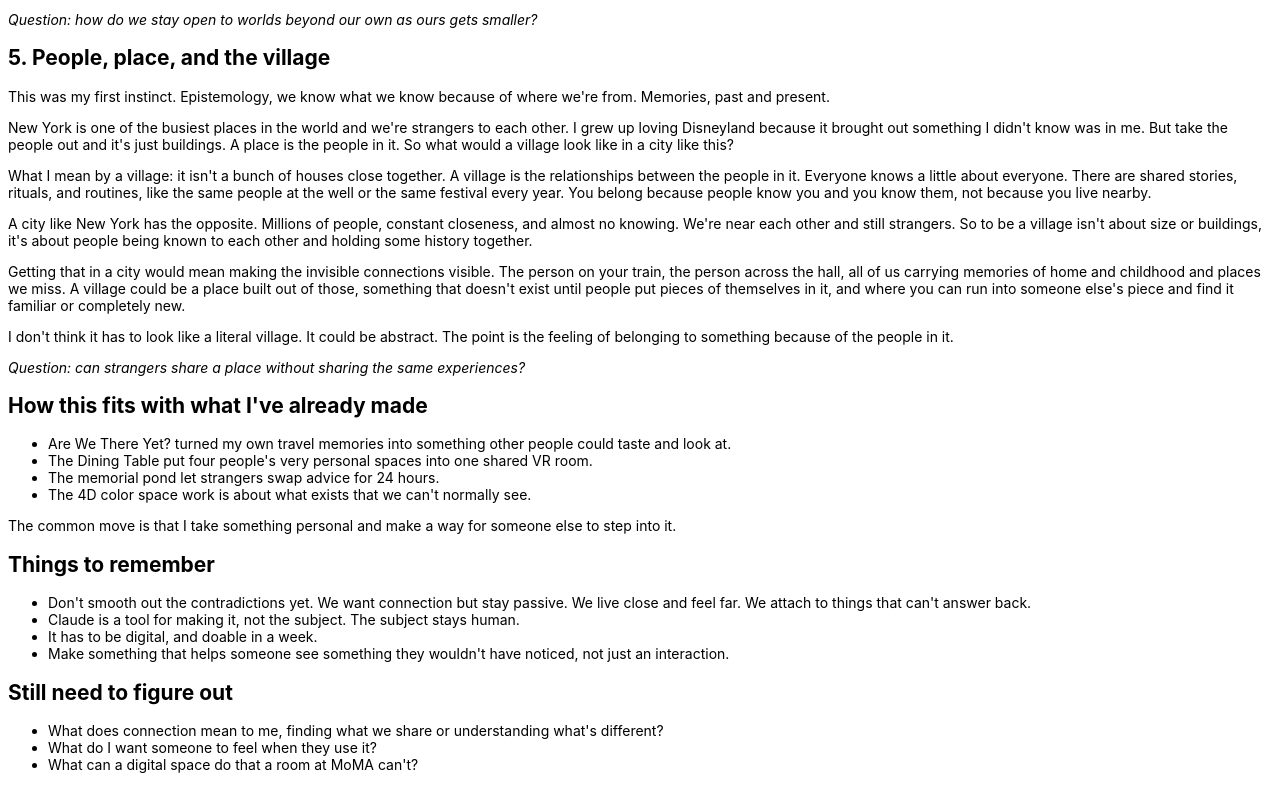
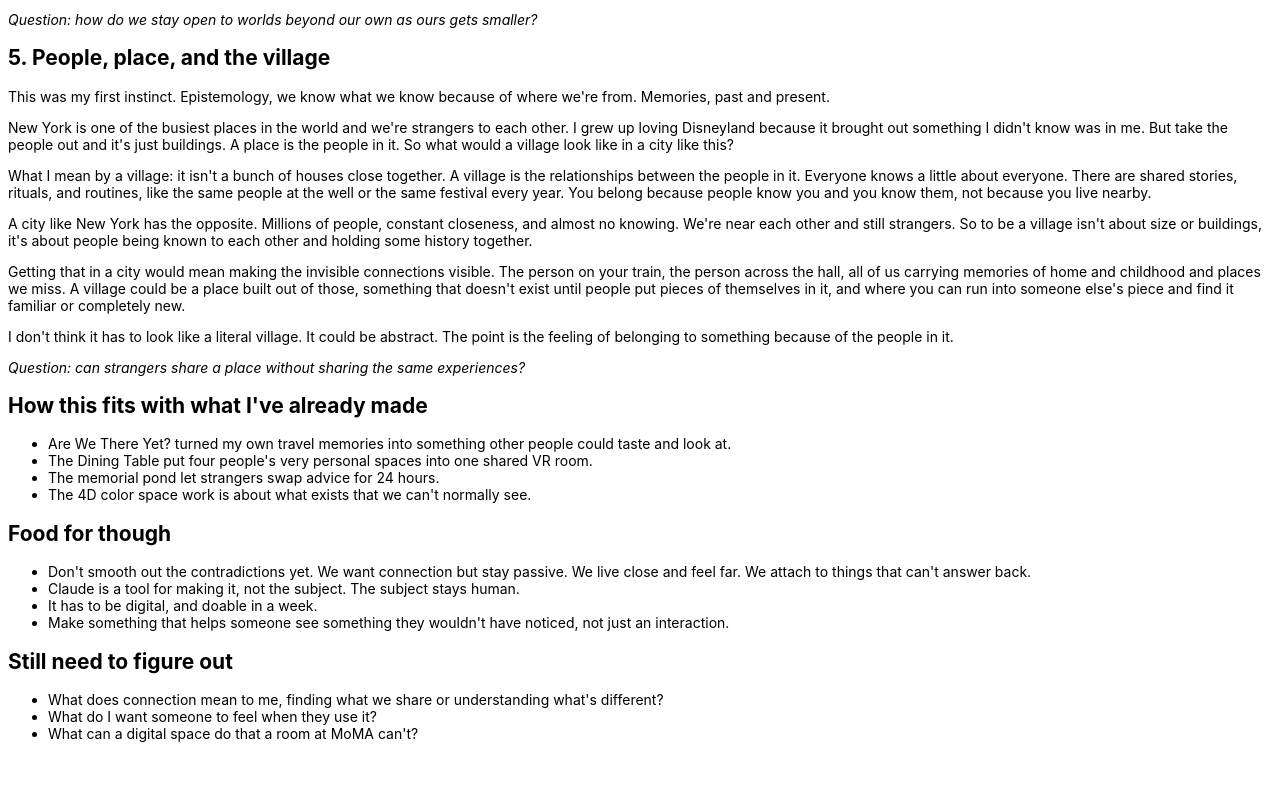
Before and after one commit to ashchu/momaxanthropic, a plain HTML site: page index.html in a window 1280 px wide. Shown: the part 877-1664 px from the top of the page. After the commit the page ends 1633 px from the top, so only its background shows below. Drawn offline with Linux system fonts and the light colour scheme.

Commit message:
Refactor content and update section headers in index.html
Removed a paragraph about personal connections and added a new section header for 'Food for thought'.

```diff
--- a/index.html
+++ b/index.html
@@ -6,7 +6,7 @@
 
 <h1>Create Connections: what I keep coming back to</h1>
 
-<p>MoMA x Anthropic sprint. Nothing here is decided. These are the directions I keep circling and the question under each one.</p>
+<p>MoMA x Anthropic sprint.</p>
 
 <h2>Where I'm starting from</h2>
 
@@ -71,9 +71,7 @@
 <li>The 4D color space work is about what exists that we can't normally see.</li>
 </ul>
 
-<p>The common move is that I take something personal and make a way for someone else to step into it.</p>
-
-<h2>Things to remember</h2>
+<h2>Food for though</h2>
 
 <ul>
 <li>Don't smooth out the contradictions yet. We want connection but stay passive. We live close and feel far. We attach to things that can't answer back.</li>
```
